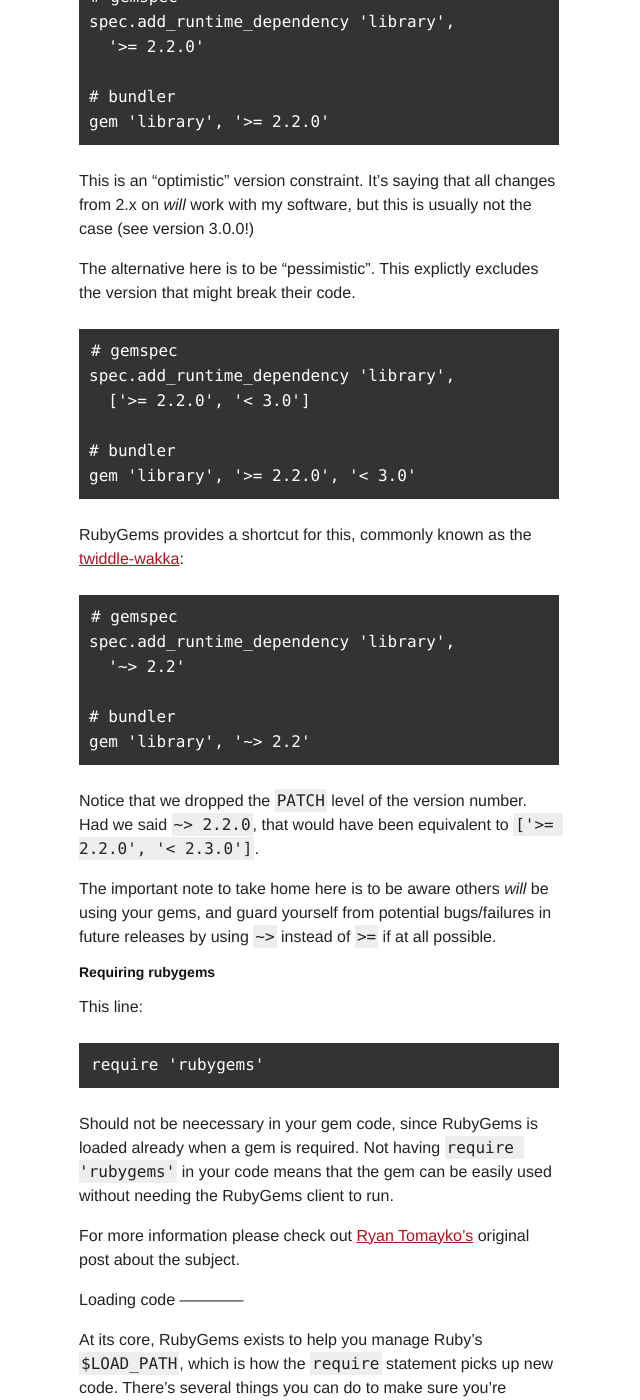
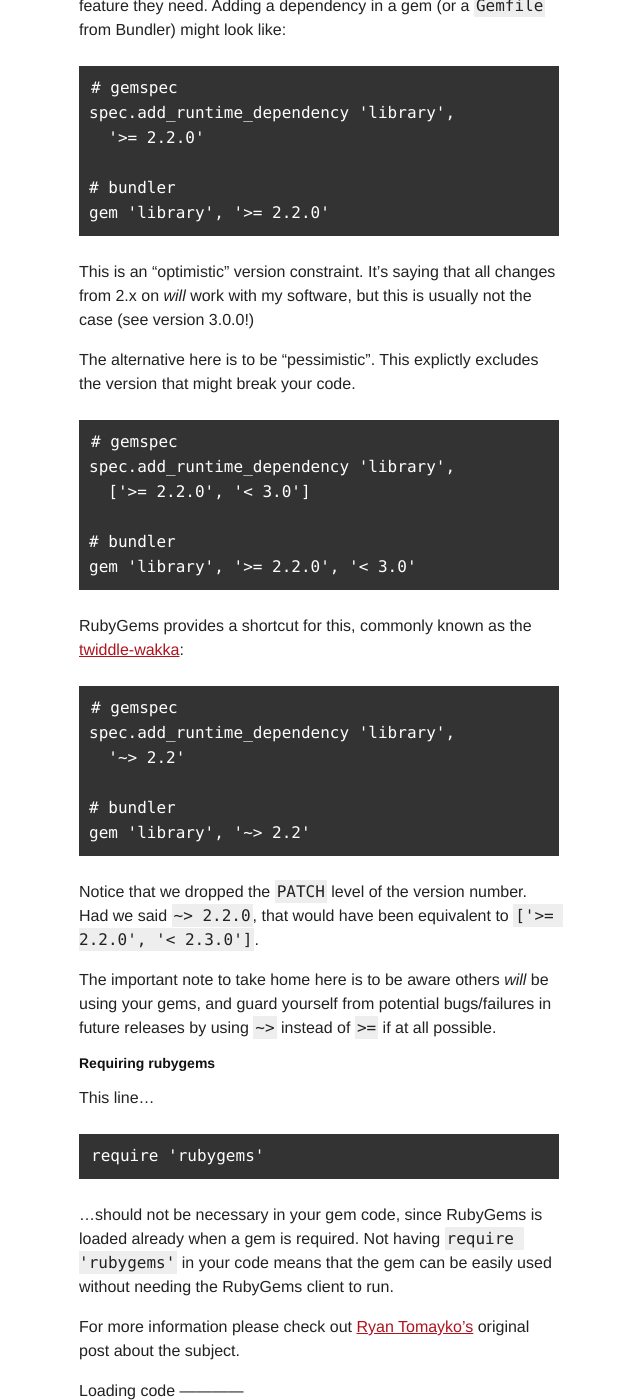
Before and after one commit to radar/guides, a Jekyll site: the page built from patterns.md, in a window 1280 px wide and 1400 px high, scrolled down 4513 px. Shown: the whole window, without its empty margins (321-961 px from the left). Built offline with Jekyll 4.4.1, drawn with Linux system fonts in a browser that asks for light colours; some of the changed text lies outside the part shown.

Commit message:
typos and cleanups

```diff
--- a/patterns.md
+++ b/patterns.md
@@ -189,7 +193,7 @@ This is an "optimistic" version constraint. It's saying that all changes from
 version 3.0.0!)
 
 The alternative here is to be "pessimistic". This explictly excludes the version
-that might break their code.
+that might break your code.
 
     # gemspec
     spec.add_runtime_dependency 'library',
@@ -217,11 +221,11 @@ by using `~>` instead of `>=` if at all possible.
 
 ### Requiring rubygems
 
-This line:
+This line...
 
     require 'rubygems'
 
-Should not be neecessary in your gem code, since RubyGems is loaded
+...should not be necessary in your gem code, since RubyGems is loaded
 already when a gem is required. Not having `require 'rubygems'` in your code
 means that the gem can be easily used without needing the RubyGems client to
 run.
```
Also changed, not shown: other parts of patterns.md (+11 -7 lines).
